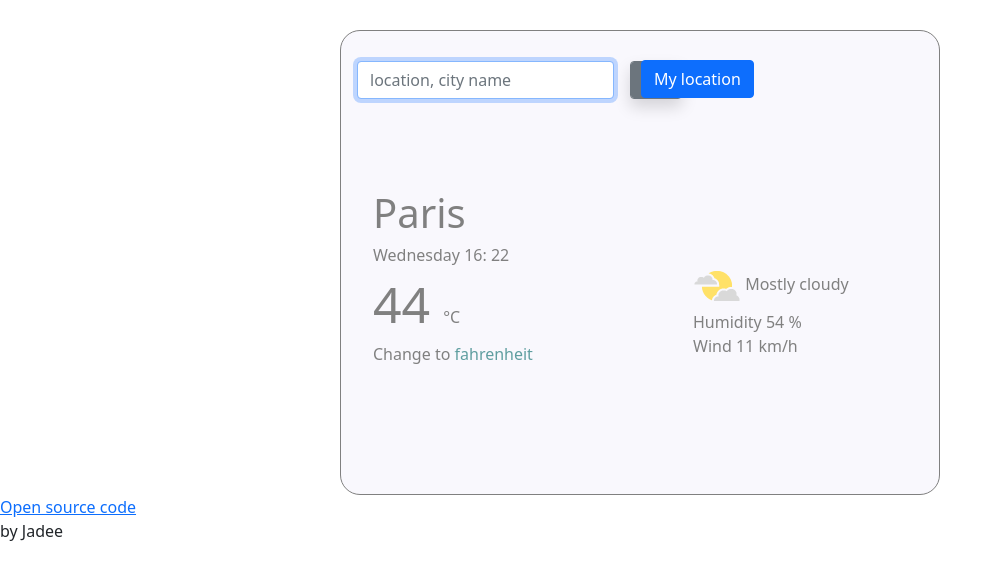
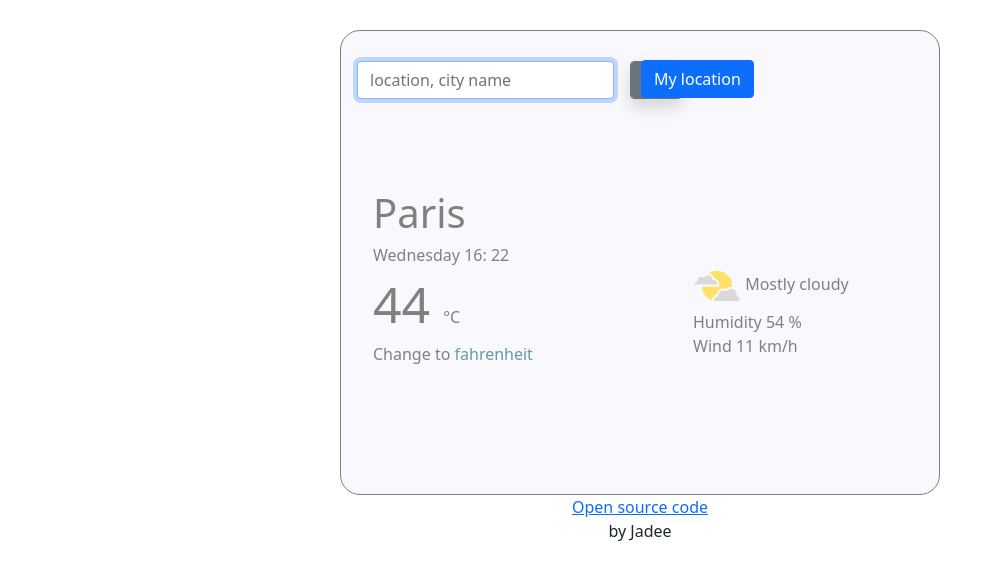
Before and after one commit to Jadeec/Weather-app, a plain HTML site: page index.html in a window 1280 px wide. Shown: the whole page, without its empty margins (0-1002 px from the left). Drawn offline with nearby package versions, Linux system fonts and the light colour scheme.

Commit message:
align link

```diff
--- a/src/style.css
+++ b/src/style.css
@@ -38,6 +38,9 @@ ul {
     color: blanchedalmond;
 
 }
+.gitHubLink {
+    text-align: center;
+}
 
 #city {
 
```
